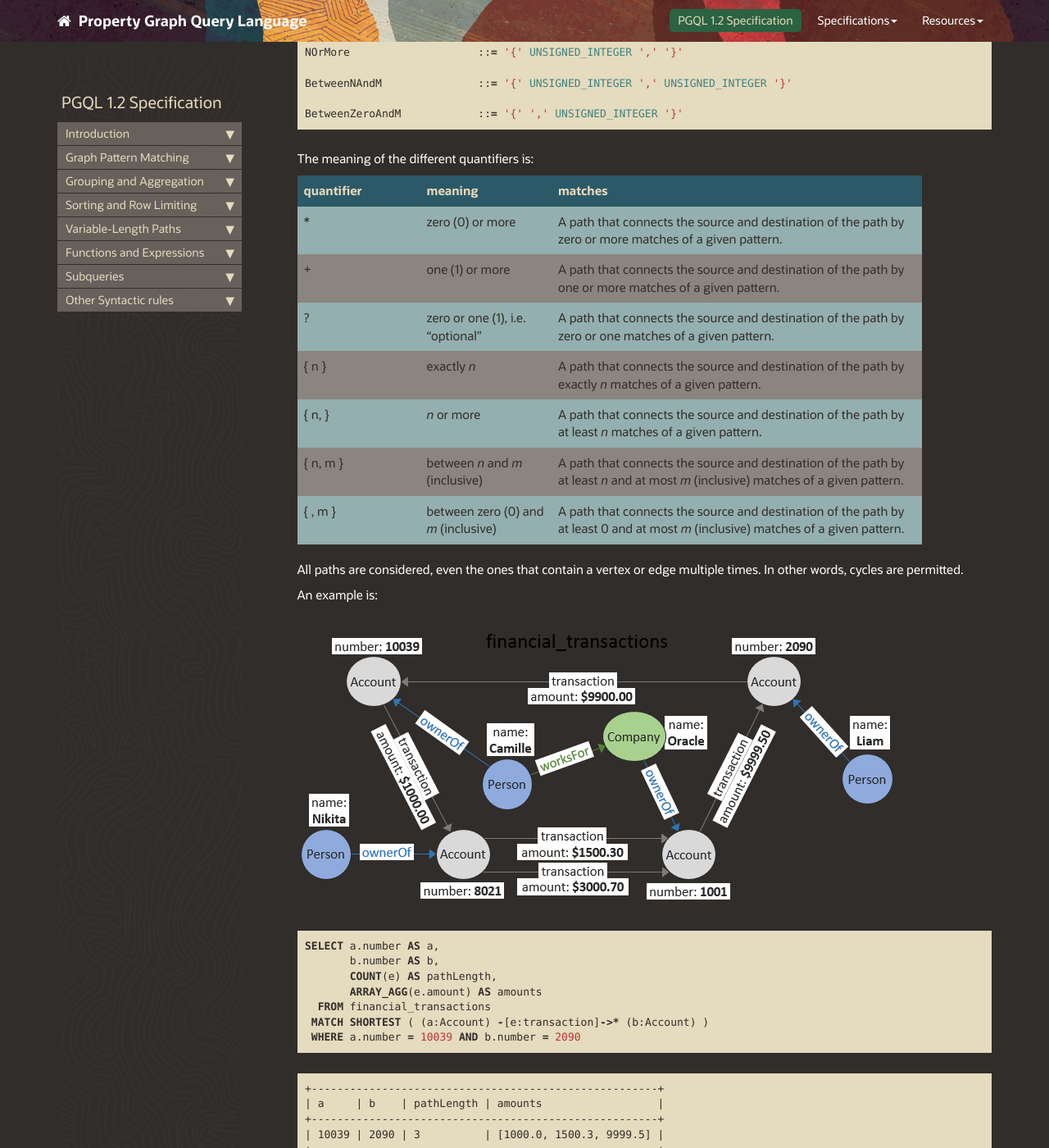
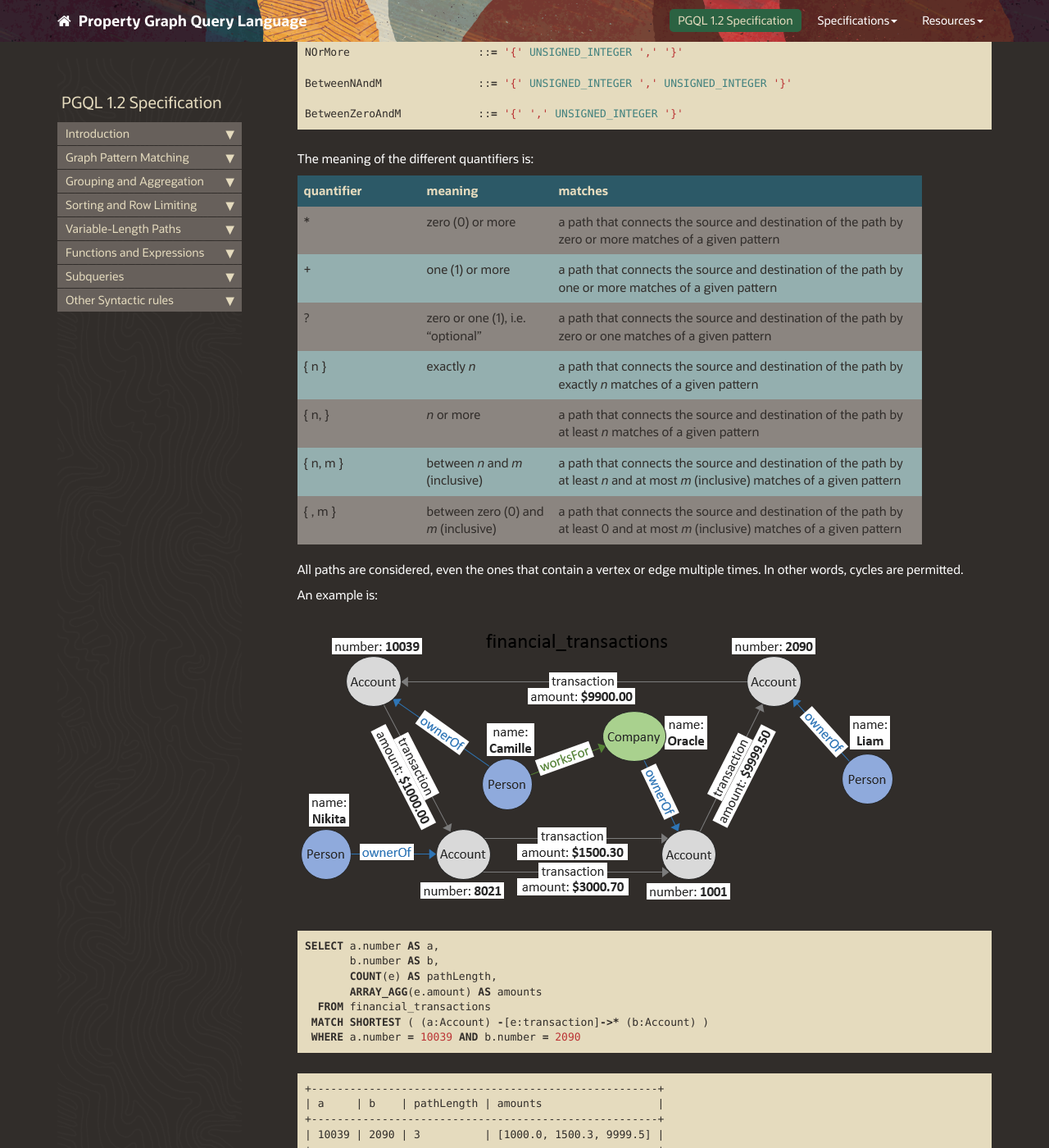
Before and after one commit to oracle/pgql-lang, a Jekyll site: the page built from pages/pgql-1.2-spec.md, in a window 1280 px wide and 1400 px high, scrolled down 24932 px. Shown: the whole window at 82% size. Built offline with Jekyll 4.4.1, drawn with Linux system fonts in a browser that asks for light colours; nearby versions of some CDN libraries; comment, search, counter and statistics services are not loaded; some of the changed text lies outside the part shown.

```diff
--- a/css/customstyles.css
+++ b/css/customstyles.css
@@ -165,14 +165,14 @@ table > tbody + tbody {
     b
 }
 table > tbody > tr:nth-of-type(odd) {
-    background-color: #94AFAF;
+    background-color: #8B8580;
     color: #312D2A;
 }
 table > tbody > tr:nth-of-type(odd) code {
     color: #312D2A;
 }
 table > tbody > tr:nth-of-type(even) {
-    background-color: #8B8580;
+    background-color: #94AFAF;
     color: #312D2A;
 }
 table > tbody > tr:nth-of-type(even) code {
@@ -608,7 +608,7 @@ a[data-toggle] {
 }
 
 .summary:before {
-    content: "Summary: ";
+    content: "Overview: ";
     font-weight: bold;
 }
 
--- a/pages/pgql-1.2-spec.md
+++ b/pages/pgql-1.2-spec.md
@@ -638,13 +638,13 @@ Syntactically, for vertices, this result in an empty pair of parenthesis. In cas
 
 The following table summarizes these short cuts.
 
-Syntax form | Example
+syntax form | example
 --- | ---
-Basic form | `(n) -[e]-> (m)`
-Omit variable name of the source vertex | `() -[e]-> (m)`
-Omit variable name of the destination vertex | `(n) -[e]-> ()`
-Omit variable names in both vertices | `() -[e]-> ()`
-Omit variable name in edge | `(n) -> (m)`
+basic form | `(n) -[e]-> (m)`
+omit variable name of the source vertex | `() -[e]-> (m)`
+omit variable name of the destination vertex | `(n) -[e]-> ()`
+omit variable names in both vertices | `() -[e]-> ()`
+omit variable name in edge | `(n) -> (m)`
 
 ### Disconnected graph patterns
 
@@ -820,7 +820,7 @@ Syntactically, an aggregation takes the form of aggregate followed by an optiona
 
 The following table gives an overview of the different aggregates and their supported input types.
 
-Aggregate Operator | Semantic | Required Input Type
+aggregate operator | semantic | required input type
 --- | --- | ---
 `COUNT` | counts the number of times the given expression has a bound (i.e. is not null). | any type, including vertex and edge
 `MIN` | takes the minimum of the values for the given expression. | numeric, string, boolean, date, time [with time zone], or, timestamp [with time zone]
@@ -1025,13 +1025,13 @@ The meaning of the different quantifiers is:
 
 | quantifier | meaning                              | matches                                                                                                                             |
 |------------|--------------------------------------|-------------------------------------------------------------------------------------------------------------------------------------|
-| *          | zero (0) or more                     | A path that connects the source and destination of the path by zero or more matches of a given pattern.                             |
-| +          | one (1) or more                      | A path that connects the source and destination of the path by one or more matches of a given pattern.                              |
-| ?          | zero or one (1), i.e. "optional"     | A path that connects the source and destination of the path by zero or one matches of a given pattern.                              |
-| { n }      | exactly _n_                          | A path that connects the source and destination of the path by exactly _n_ matches of a given pattern.                              |
-| { n, }     | _n_ or more                          | A path that connects the source and destination of the path by at least _n_ matches of a given pattern.                             |
-| { n, m }   | between _n_ and _m_ (inclusive)      | A path that connects the source and destination of the path by at least _n_ and at most _m_ (inclusive) matches of a given pattern. |
-| { , m }    | between zero (0) and _m_ (inclusive) | A path that connects the source and destination of the path by at least 0 and at most _m_ (inclusive) matches of a given pattern.   |
+| *          | zero (0) or more                     | a path that connects the source and destination of the path by zero or more matches of a given pattern                             |
+| +          | one (1) or more                      | a path that connects the source and destination of the path by one or more matches of a given pattern                              |
+| ?          | zero or one (1), i.e. "optional"     | a path that connects the source and destination of the path by zero or one matches of a given pattern                              |
+| { n }      | exactly _n_                          | a path that connects the source and destination of the path by exactly _n_ matches of a given pattern                              |
+| { n, }     | _n_ or more                          | a path that connects the source and destination of the path by at least _n_ matches of a given pattern                             |
+| { n, m }   | between _n_ and _m_ (inclusive)      | a path that connects the source and destination of the path by at least _n_ and at most _m_ (inclusive) matches of a given pattern |
+| { , m }    | between zero (0) and _m_ (inclusive) | a path that connects the source and destination of the path by at least 0 and at most _m_ (inclusive) matches of a given pattern   |
 
 All paths are considered, even the ones that contain a vertex or edge multiple times. In other words, cycles are permitted.
 
@@ -1854,7 +1854,7 @@ Or                   ::= <ValueExpression> 'OR' <ValueExpression>
 
 The supported input types and corresponding return types are as follows:
 
-Operator                                            | type of A (and B)                                                                                     | Return Type
+operator                                            | type of A (and B)                                                                                     | return type
 --------------------------------------------------- | ----------------------------------------------------------------------------------------------------- | -----------
 A `+` B<br>A `-` B<br>A `*` B<br>A `/` B<br>A `%` B | numeric                                                                                               | numeric*
 `-`A (unary minus)                                  | numeric                                                                                               | type of A
@@ -1874,7 +1874,7 @@ Comparison with other operand type combinations, such as dates and timestamp, is
 
 Operator precedences are shown in the following list, from the highest precedence to the lowest. An operator on a higher level (e.g. level 1) is evaluated before an operator on a lower level (e.g. level 2).
 
-Level | Operator Precedence
+level | operator precedence
 ----- | ---
 1     | `-` (unary minus)
 2     | `*`, `/`, `%`
@@ -1902,7 +1902,7 @@ Three-valued logic applies when `null` values appear in computation.
 
 An operator returns `null` if one of its operands yields `null`, with an exception for `AND` and `OR`. This is shown in the following table:
 
-Operator                        | Result when A is null                         | Result when B is null                          | Result when A and B are null
+operator                        | result when A is null                         | result when B is null                          | result when A and B are null
 ------------------------------- | --------------------------------------------- | ---------------------------------------------- | ----------------------------
 A `+` `-` `*` `/` `%` B         | `null`                                        | `null`                                         | `null`
 `-` A                           | `null`                                        | N/A                                            | N/A
@@ -2317,7 +2317,7 @@ SELECT CAST(n.age AS STRING), CAST('123' AS INTEGER), CAST('09:15:00+01:00' AS T
 
 Casting is allowed between the following data types:
 
-| From \ To                | string | exact numeric | approximate numeric | boolean | time | time with time zone | date | timestamp | timestamp with time zone |
+| from \ to                | string | exact numeric | approximate numeric | boolean | time | time with time zone | date | timestamp | timestamp with time zone |
 |--------------------------|--------|---------------|---------------------|---------|------|--------------------|------|-----------|-------------------------|
 | string                   | Y      | Y             | Y                   | Y       | Y    | Y                  | Y    | Y         | Y                       |
 | exact numeric            | Y      | M             | M                   | N       | N    | N                  | N    | N         | N                       |
```
Also changed, not shown: other parts of pages/pgql-1.2-spec.md (+9 -9 lines), index.md (+113 -92 lines), images/big_data_spatial_and_graph.png (added), images/graph.png (deleted), images/pgx.png (added), images/spatial_and_graph.png (added).
